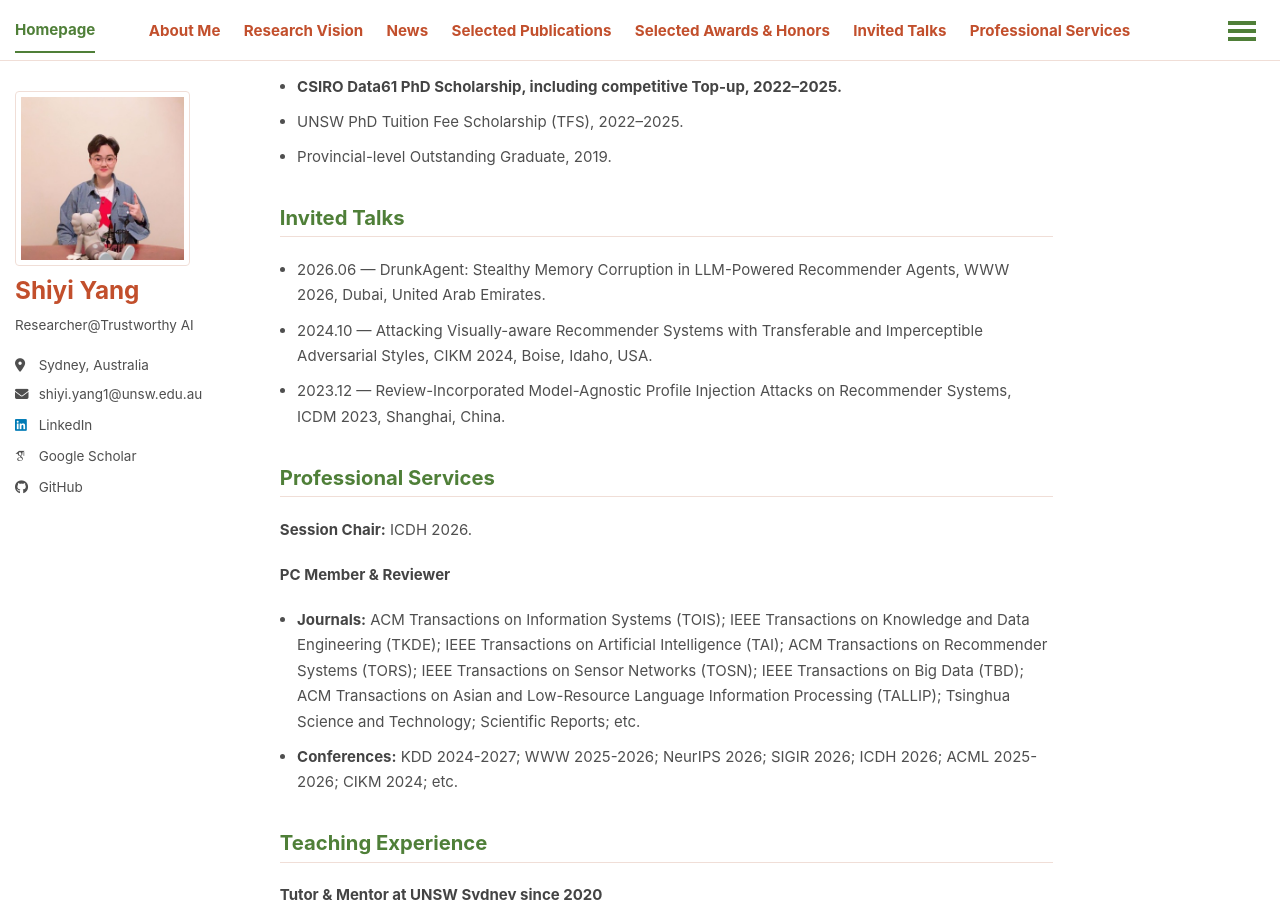
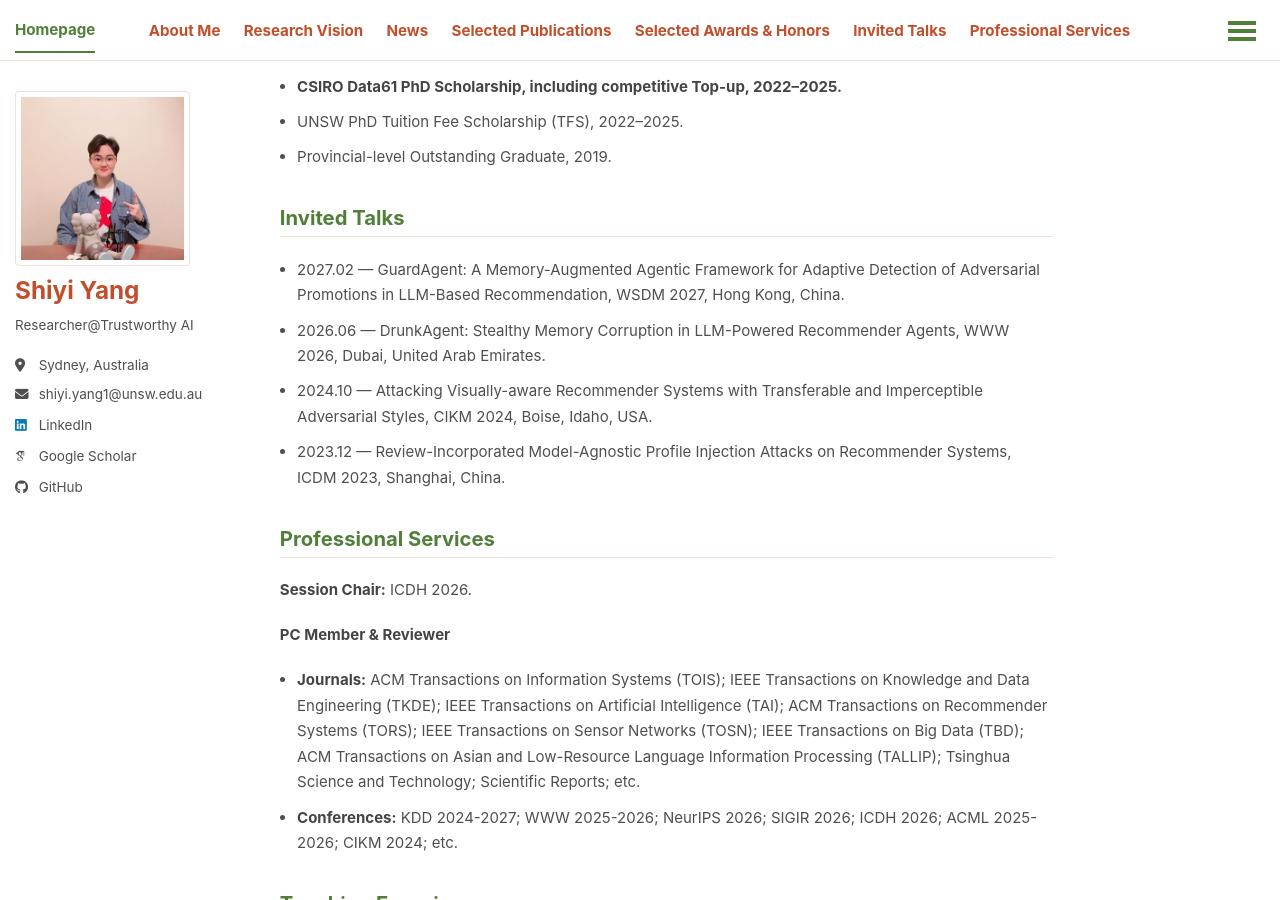
Before and after one commit to shiyiyang-ai/shiyiyang-ai.github.io, a Jekyll site: the page built from _pages/about.md, in a window 1280 px wide and 900 px high, scrolled down 2658 px. Built offline with Jekyll 4.4.1, drawn with Linux system fonts in a browser that asks for light colours; some web fonts are replaced; a script bundle is joined from its source files by our own code; library files that are not in the unit come from our copies.

Commit message:
Add GuardAgent WSDM 2027 invited talk

```diff
--- a/_pages/about.md
+++ b/_pages/about.md
@@ -152,6 +152,7 @@ Looking forward, I aim to develop trustworthy AI systems that can reliably opera
 ## Invited Talks
 <a id="invited-talks"></a>
 
+- 2027.02 — GuardAgent: A Memory-Augmented Agentic Framework for Adaptive Detection of Adversarial Promotions in LLM-Based Recommendation, WSDM 2027, Hong Kong, China.
 - 2026.06 — DrunkAgent: Stealthy Memory Corruption in LLM-Powered Recommender Agents, WWW 2026, Dubai, United Arab Emirates.
 - 2024.10 — Attacking Visually-aware Recommender Systems with Transferable and Imperceptible Adversarial Styles, CIKM 2024, Boise, Idaho, USA.
 - 2023.12 — Review-Incorporated Model-Agnostic Profile Injection Attacks on Recommender Systems, ICDM 2023, Shanghai, China.
```
